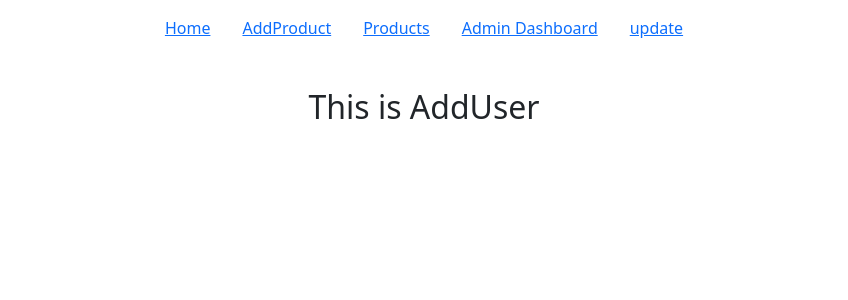
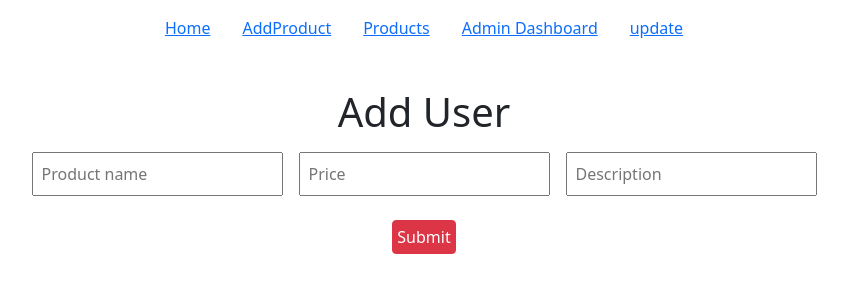
Before and after one commit to mdraselmiah95/food-shop, a React (Create React App) app: page /addUser in a window 1280 px wide. Shown: the top 300 px of the page, without its empty margins (216-1064 px from the left). Built offline with nearby package versions, Linux system fonts and the light colour scheme.

Commit message:
WIP on food shop project

```diff
--- a/src/components/AddUser/AddUser.js
+++ b/src/components/AddUser/AddUser.js
@@ -1,9 +1,48 @@
 import React from "react";
+import { useForm } from "react-hook-form";
 import "./AddUser.css";
 const AddUser = () => {
+  const {
+    register,
+    handleSubmit,
+    watch,
+    formState: { errors },
+  } = useForm();
+  const onSubmit = (data) => console.log(data);
+
+  console.log(watch("example"));
   return (
     <div>
-      <h2>This is AddUser</h2>
+      <h1>Add User</h1>
+      <form onSubmit={handleSubmit(onSubmit)}>
+        {/* register your input into the hook by invoking the "register" function */}
+        <input
+          className="p-2 m-2"
+          {...register("name")}
+          required
+          placeholder="Product name"
+        />
+
+        {/* include validation with required or other standard HTML validation rules */}
+        <input
+          className="p-2 m-2"
+          type="number"
+          {...register("price", { required: true })}
+          required
+          placeholder="Price"
+        />
+        <input
+          className="p-2 m-2"
+          type="text"
+          {...register("description", { required: true })}
+          required
+          placeholder="Description"
+        />
+        {/* errors will return when field validation fails  */}
+        {errors.exampleRequired && <span>This field is required</span>}
+        <br />
+        <input className="p-1 mt-3 btn btn-danger" type="submit" />
+      </form>
     </div>
   );
 };
--- a/src/components/Header/Header.js
+++ b/src/components/Header/Header.js
@@ -8,7 +8,7 @@ const Header = () => {
         <Link className="item m-2 p-2" to="/home">
           Home
         </Link>
-        <Link className="item m-2 p-2" to="/addProduct">
+        <Link className="item m-2 p-2" to="/addUser">
           AddProduct
         </Link>
         <Link className="item m-2 p-2" to="/products">
```
